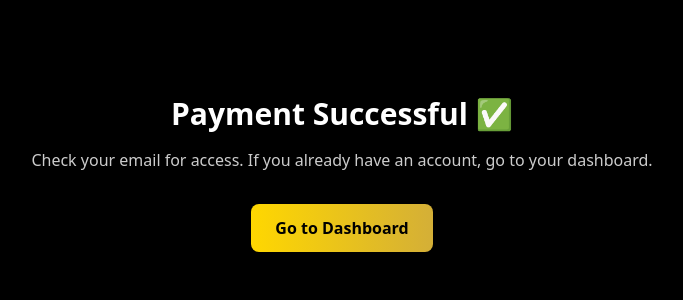
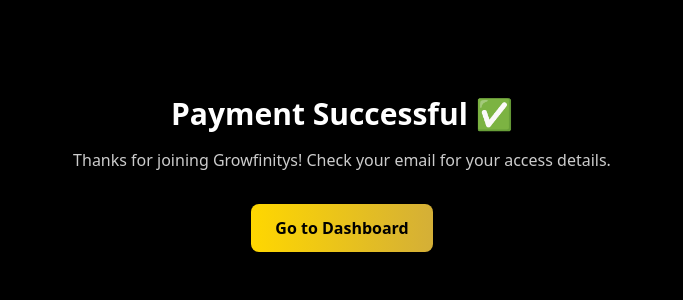
Before and after one commit to mhdkharoub-rgb/growfinitys, a Next.js app: page /checkout/success in a window 1280 px wide. Shown: the top 300 px of the page, without its empty margins (298-981 px from the left). Built offline with nearby package versions, Linux system fonts and the light colour scheme.

Commit message:
Update success.js

```diff
--- a/pages/checkout/success.js
+++ b/pages/checkout/success.js
@@ -1,8 +1,9 @@
+// pages/checkout/success.js
 export default function Success() {
   return (
     <main className="max-w-2xl mx-auto px-4 py-24 text-center">
       <h1 className="text-3xl font-bold mb-4">Payment Successful ✅</h1>
-      <p className="text-white/80">Check your email for access. If you already have an account, go to your dashboard.</p>
+      <p className="text-white/80">Thanks for joining Growfinitys! Check your email for your access details.</p>
       <a className="btn-gold mt-8 inline-block" href="/dashboard">Go to Dashboard</a>
     </main>
   );
```
